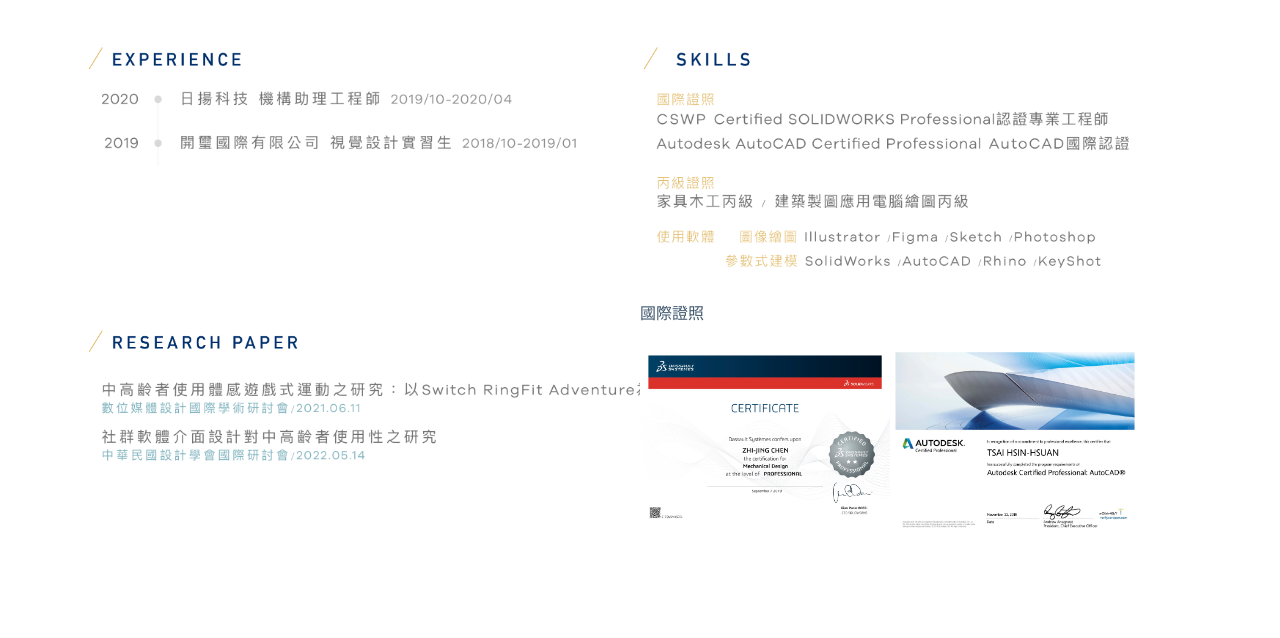
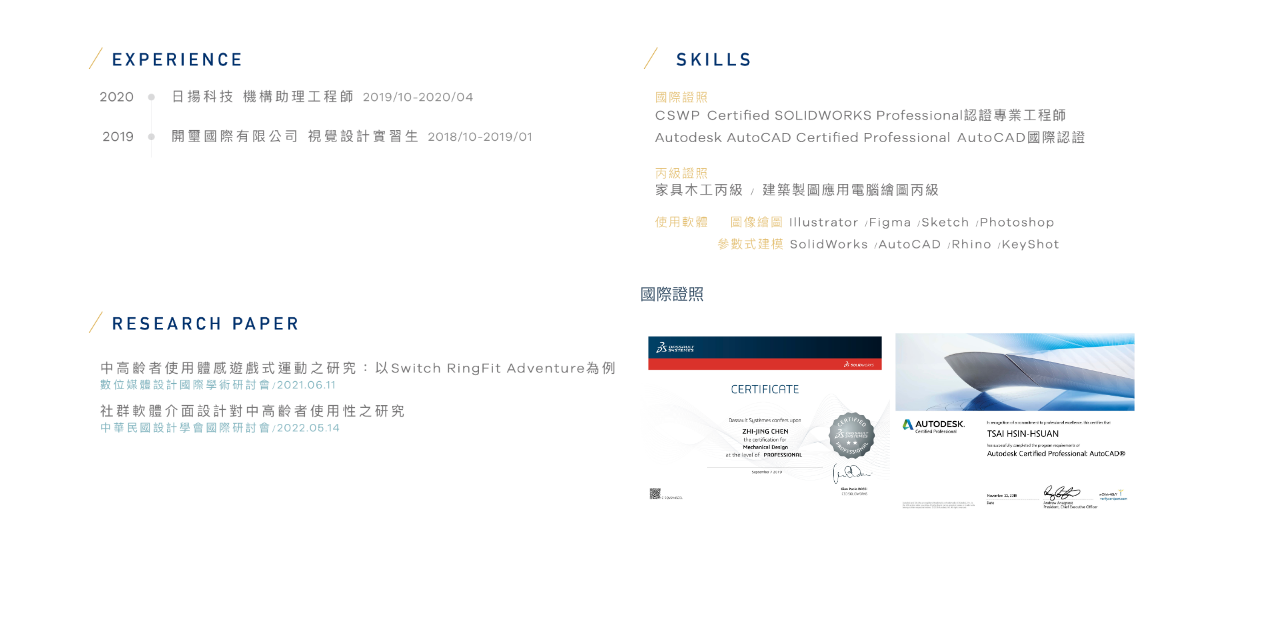
Before and after one commit to HSINHSUANT/Portfolio, a plain HTML site: page index.html in a window 1280 px wide. Shown: the part 1567-2205 px from the top of the page. Drawn offline with Linux system fonts and the light colour scheme.

Commit message:
Update index.html

```diff
--- a/index.html
+++ b/index.html
@@ -101,21 +101,21 @@
 
     <section class="section" id="about">
         <div class="container">
-            <div class="col-lg-4-resumetop" style="text-align:center">
-                <img class="card-img-top-resume" src="assets/imgs/resume/img_resume.png">
+            <div class="col-lg-4-resumetop" style="text-align: center;">
+                <img  class="card-img-top-resume" src="assets/imgs/resume/img_resume.png">
             </div>
             <h3 class="section-title mb-4" style="text-align: center;">About me</h3>
             <div class="col-lg-4-resume">
                 <img class="card-img-top" src="assets/imgs/resume/img_resume_experience.png" style="width: 40%; ">
-                <img class="card-img-top" src="assets/imgs/resume/img_resume_experience_text.png" style="width: 110%;" >
+                <img class="card-img-top" src="assets/imgs/resume/img_resume_experience_text.png" style="width: 100%;" >
             </div>
             <div class="col-lg-4-resume">
                 <img class="card-img-top" src="assets/imgs/resume/img_resume_skills.png" style="width: 40%;">
-                <img class="card-img-top" src="assets/imgs/resume/img_resume_skills_text.png" style="width: 110%;" >
+                <img class="card-img-top" src="assets/imgs/resume/img_resume_skills_text.png" style="width: 100%;" >
             </div>
             <div class="col-lg-4-resume">
                 <img class="card-img-top" src="assets/imgs/resume/img_resume_paper.png" style="width: 40%;">
-                <img class="card-img-top" src="assets/imgs/resume/img_resume_paper_text.png" style="width: 110%;" >
+                <img class="card-img-top" src="assets/imgs/resume/img_resume_paper_text.png" style="width: 100%;" >
             </div>
         </div>
     </section>
```
